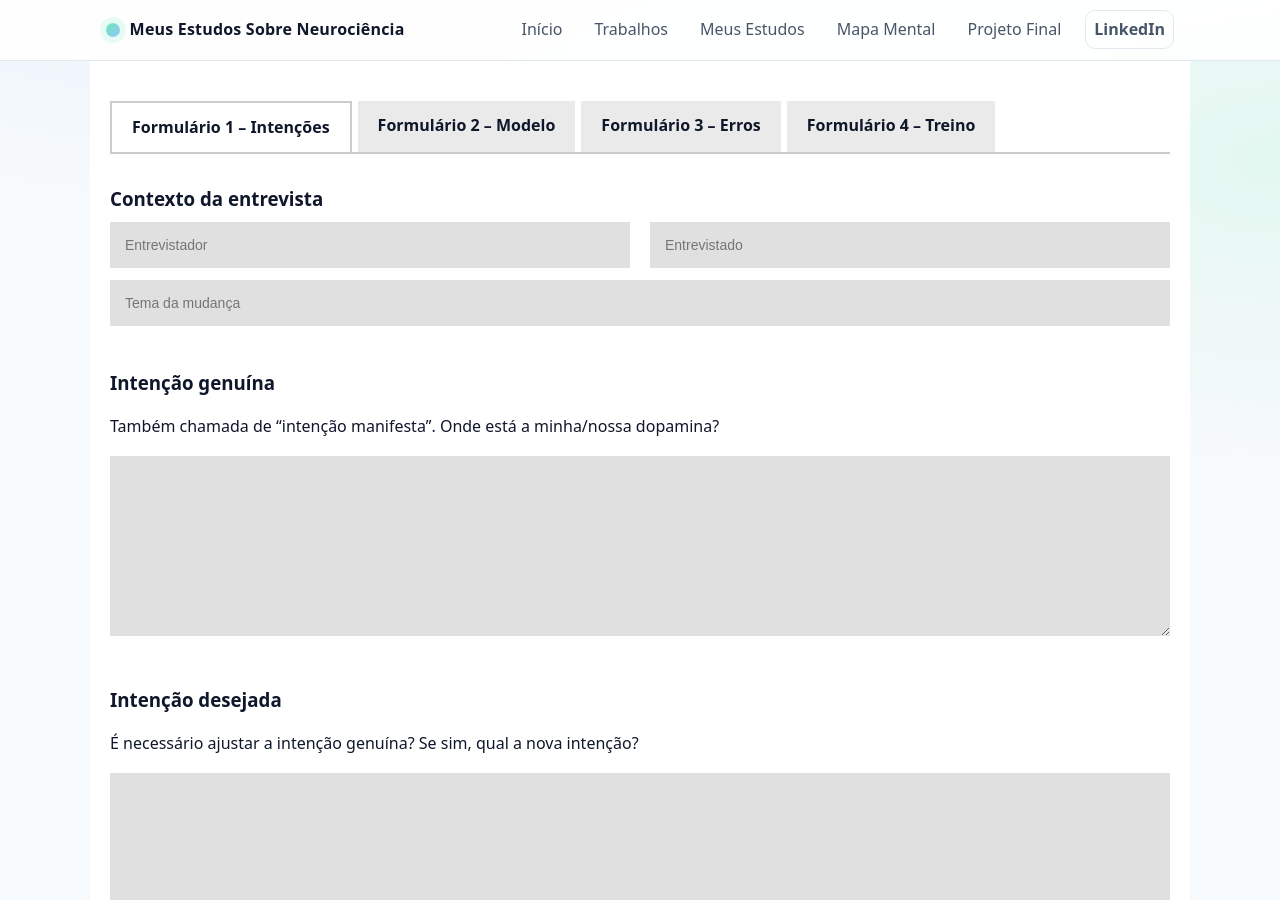
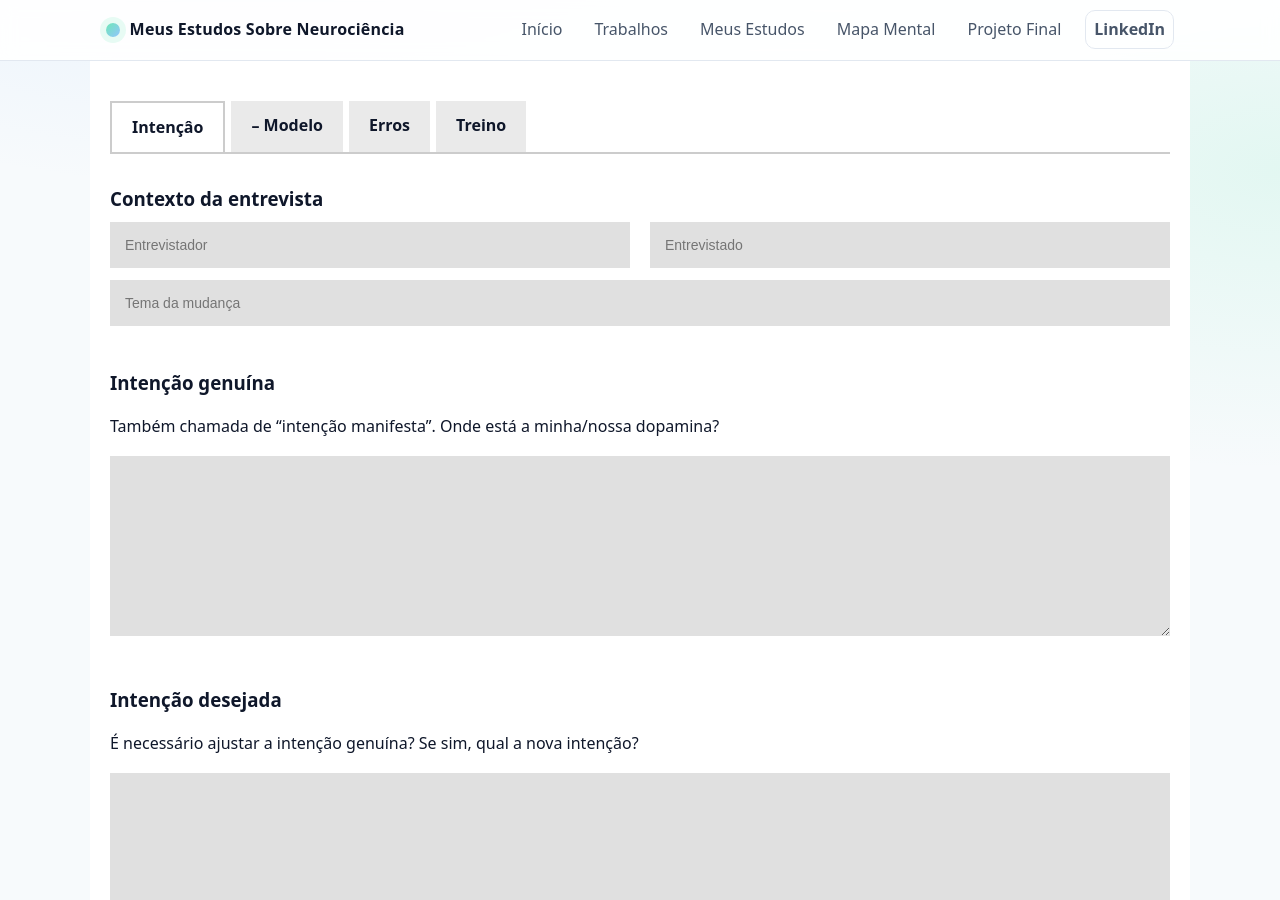
Before and after one commit to gdutramartins/neurociencia, a Jekyll site: the page built from trabalhos/formulario-get.html, in a window 1280 px wide and 900 px high. Built offline with Jekyll 4.4.1, drawn with Linux system fonts in a browser that asks for light colours.

Commit message:
acertos-formulario

```diff
--- a/trabalhos/formulario-get.html
+++ b/trabalhos/formulario-get.html
@@ -6,10 +6,10 @@ title: Formulário Goals Errors Train
 <div class="neuro-form">
     <!-- ===== ABAS ===== -->
     <div class="neuro-tabs">
-        <div class="neuro-tab active" onclick="openTab('intencoes')">Formulário 1 – Intenções</div>
-        <div class="neuro-tab" onclick="openTab('modelo')">Formulário 2 – Modelo</div>
-        <div class="neuro-tab" onclick="openTab('erros')">Formulário 3 – Erros</div>
-        <div class="neuro-tab" onclick="openTab('treino')">Formulário 4 – Treino</div>
+        <div class="neuro-tab active" onclick="openTab('intencoes')">Intençâo</div>
+        <div class="neuro-tab" onclick="openTab('modelo')">– Modelo</div>
+        <div class="neuro-tab" onclick="openTab('erros')">Erros</div>
+        <div class="neuro-tab" onclick="openTab('treino')">Treino</div>
     </div>
 
     <form>
@@ -51,6 +51,7 @@ title: Formulário Goals Errors Train
                 <p>Quais intenções (vetores de força) antagonizam a intenção genuína?</p>
                 <textarea class="neuro-textarea" name="intencoes_concorrentes_1"></textarea>
                 <textarea class="neuro-textarea" name="intencoes_concorrentes_2"></textarea>
+                <textarea class="neuro-textarea" name="intencoes_concorrentes_3"></textarea>
             </div>
         </div>
 
```
Also changed, not shown: other parts of trabalhos/formulario-get.html (+1 -1 lines).
